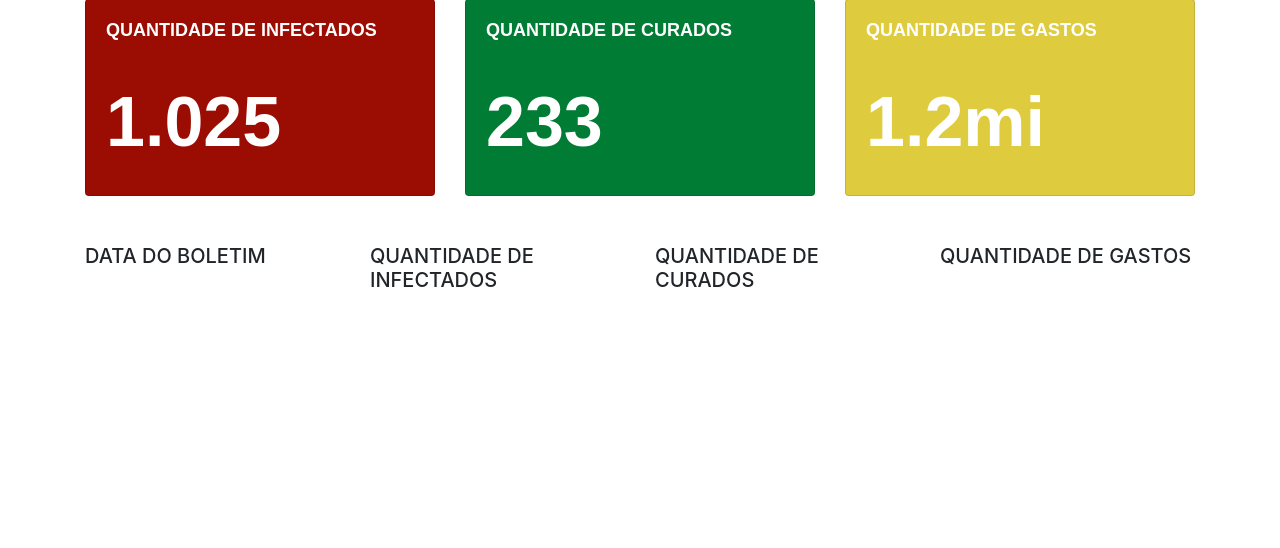
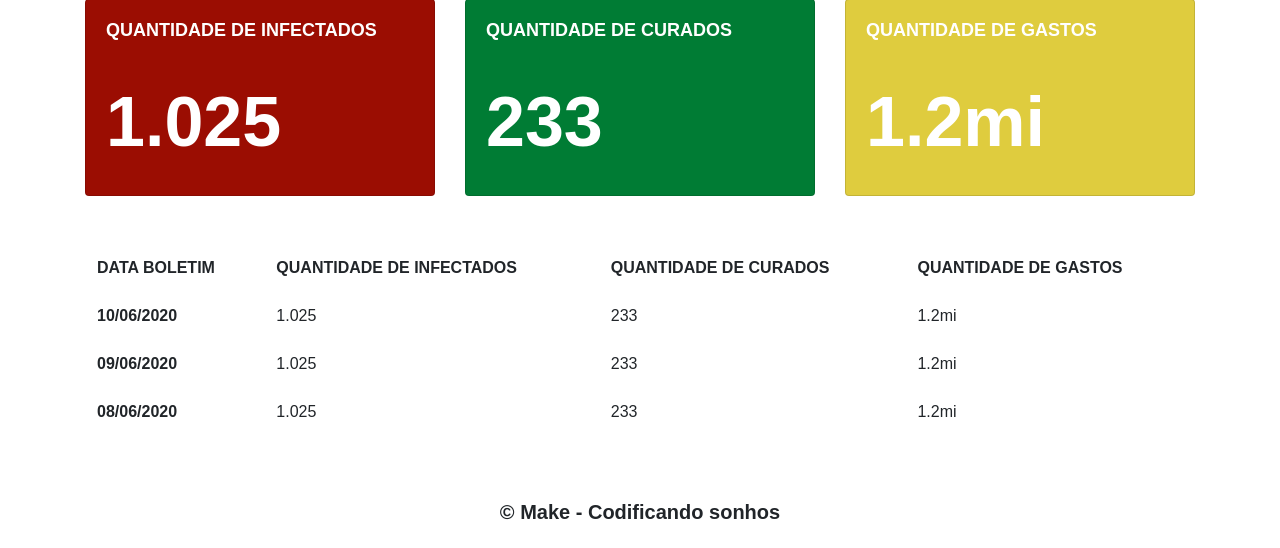
Before and after one commit to bl4nc/Site-Covid, a PHP site: page / in a window 1280 px wide. Shown: the part 266-814 px from the top of the page. Before the commit the page ends 553 px from the top, so only its background shows below. Run offline with PHP 8.4, Linux system fonts and the light colour scheme; some libraries are stand-ins or nearby versions.

Commit message:
Adicionando tabelas

```diff
--- a/conteudo/conteudo_index.php
+++ b/conteudo/conteudo_index.php
@@ -62,7 +62,7 @@
     </section>
 
     <section class="secao_boletins mt-5">
-        <div class="row">
+        <!-- <div class="row">
             <div class="col-sm-3">
                 <h5>DATA DO BOLETIM</h5>
             </div>
@@ -75,6 +75,82 @@
             <div class="col-sm-3">
                 <h5>QUANTIDADE DE GASTOS</h5>
             </div>
+        </div> -->
+
+        <div class="table-responsive">
+            <table class="table table-borderless">
+                <thead>
+                    <tr>
+                        <th scope="col">DATA BOLETIM</th>
+                        <th scope="col">QUANTIDADE DE INFECTADOS</th>
+                        <th scope="col">QUANTIDADE DE CURADOS</th>
+                        <th scope="col">QUANTIDADE DE GASTOS</th>
+                    </tr>
+                </thead>
+
+                <tbody>
+                    <tr>
+                        <!-- DATA BOLETIM -->
+                        <th scope="row">10/06/2020</th>
+
+                        <!-- QUANTIDADE DE INFECTADOS -->
+                        <td>
+                            1.025
+                        </td>
+
+                        <!-- QUANTIDADE DE CURADOS -->
+                        <td>
+                            233
+                        </td>
+
+                        <!-- QUANTIDADE DE GASTOS -->
+                        <td>
+                            1.2mi
+                        </td>
+                    </tr>
+
+                    <tr>
+                        <!-- DATA BOLETIM -->
+                        <th scope="row">09/06/2020</th>
+
+                        <!-- QUANTIDADE DE INFECTADOS -->
+                        <td>
+                            1.025
+                        </td>
+
+                        <!-- QUANTIDADE DE CURADOS -->
+                        <td>
+                            233
+                        </td>
+
+                        <!-- QUANTIDADE DE GASTOS -->
+                        <td>
+                            1.2mi
+                        </td>
+                    </tr>
+
+                    <tr>
+                        <!-- DATA BOLETIM -->
+                        <th scope="row">08/06/2020</th>
+
+                        <!-- QUANTIDADE DE INFECTADOS -->
+                        <td>
+                            1.025
+                        </td>
+
+                        <!-- QUANTIDADE DE CURADOS -->
+                        <td>
+                            233
+                        </td>
+
+                        <!-- QUANTIDADE DE GASTOS -->
+                        <td>
+                            1.2mi
+                        </td>
+                    </tr>
+                </tbody>
+            </table>
         </div>
 
+    </section>
 </main>
--- /dev/null
+++ b/conteudo/footer.php
@@ -0,0 +1,5 @@
+<footer class="footer mt-5 mb-4">
+    <h5>
+        &copy; Make - Codificando sonhos
+    </h5>
+</footer>
--- /dev/null
+++ b/css/footer.css
@@ -0,0 +1,5 @@
+.footer h5{
+    text-align: center;
+    font-family: 'Montserrat', sans-serif;
+    font-weight: 600;
+}
--- a/css/global.css
+++ b/css/global.css
@@ -12,3 +12,6 @@ a {
 ul, li {
     list-style: none !important;
 }
+tr, th, td{
+    font-family: 'Montserrat', sans-serif;
+}
--- a/estilo.css
+++ b/estilo.css
@@ -5,3 +5,5 @@
 @import "./css/secao_cards.css";
 
 @import "./css/media_queries.css";
+
+@import "./css/footer.css";
--- a/index.php
+++ b/index.php
@@ -7,3 +7,5 @@
 <?php require_once "conteudo/conteudo_index.php"?>
 
 <?php require_once "conteudo/endHTML.php"?>
+
+<?php require_once "conteudo/footer.php"?>
```
